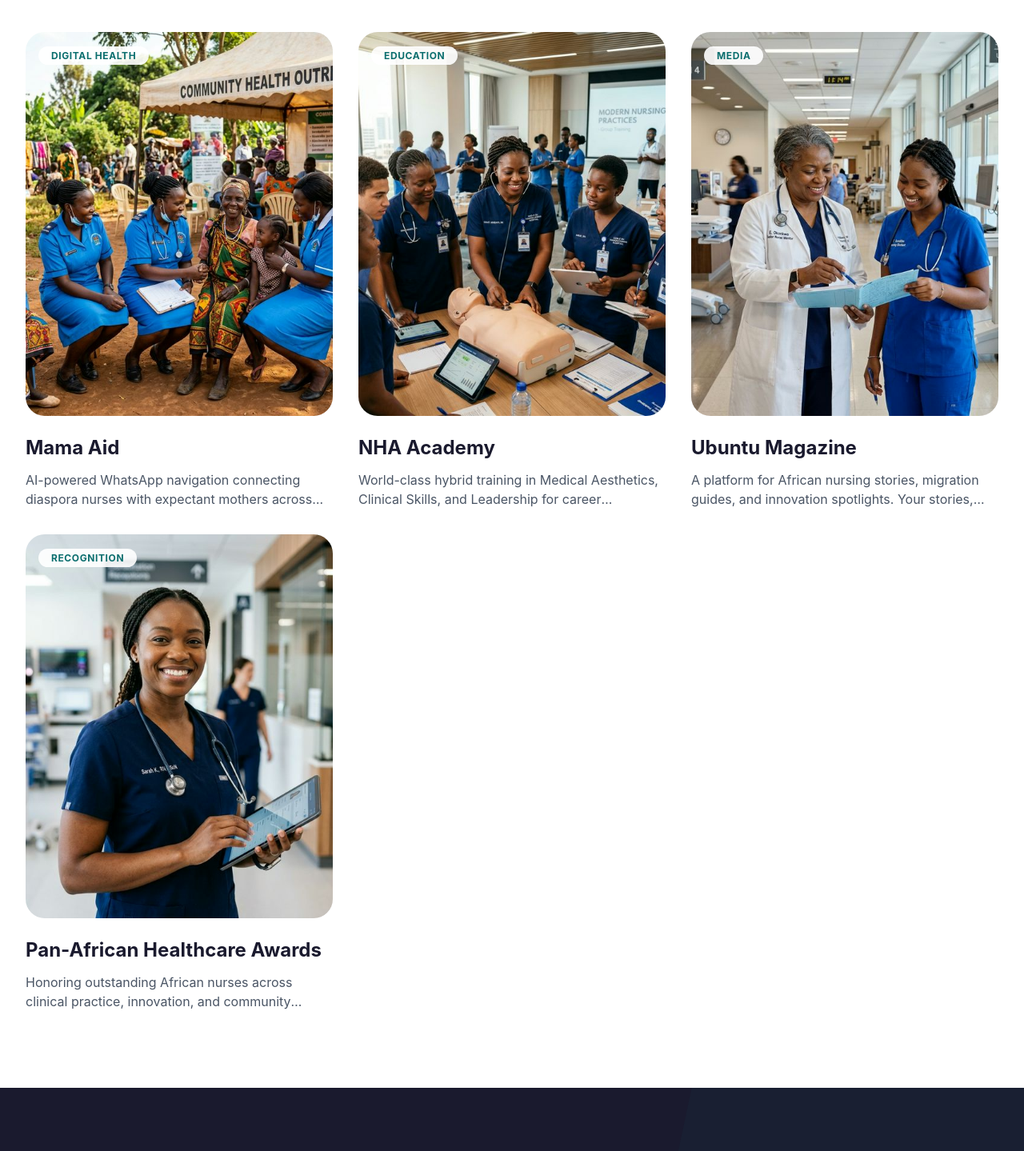
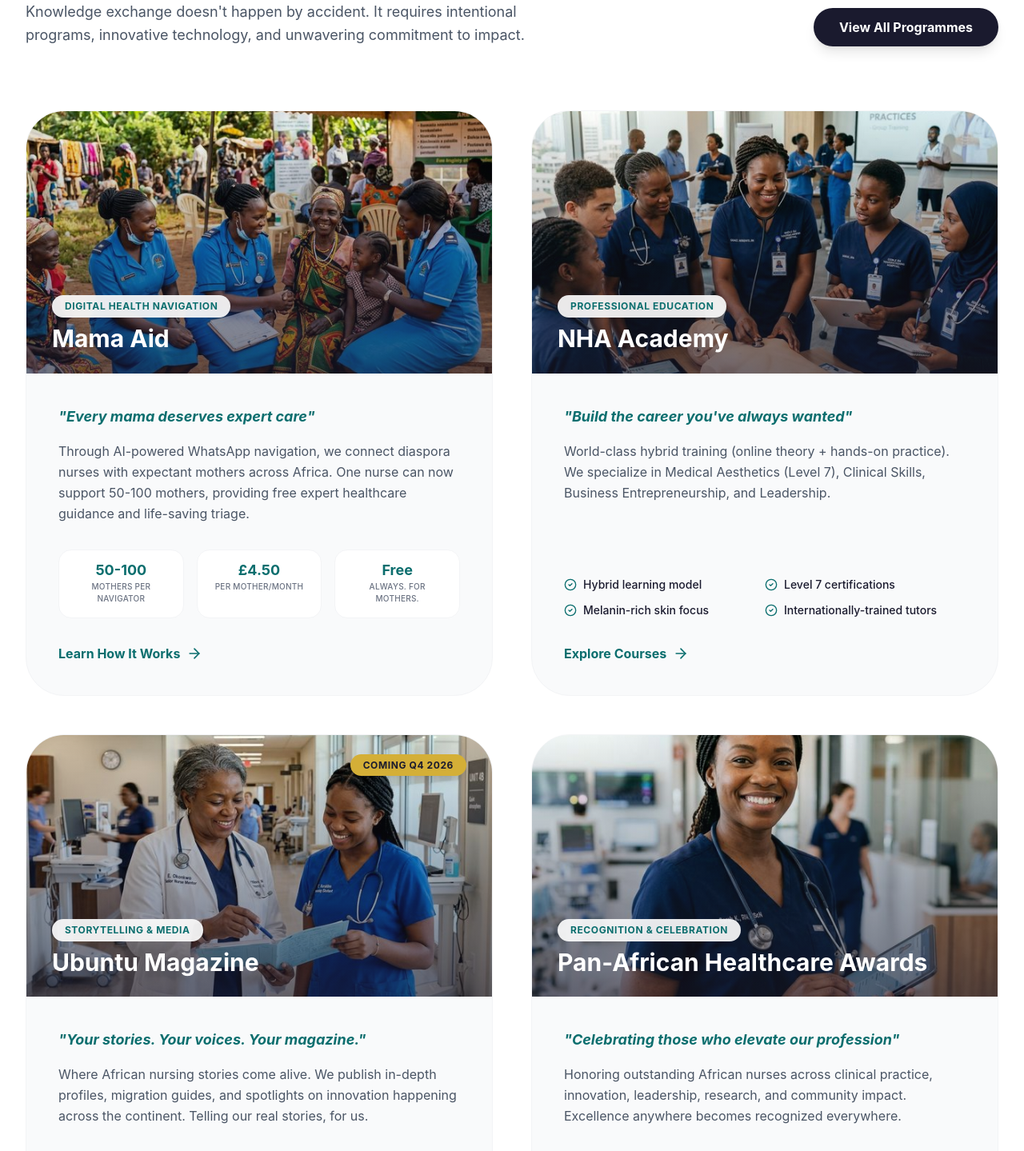
Before and after one commit to cloud9n/nurse-hub-africa, a React (Vite) app: page / in a window 1280 px wide. Shown: the part 3920-5359 px from the top of the page at 80% size. Built offline with nearby package versions, Linux system fonts and the light colour scheme.

Commit message:
update: gallery, storyies

```diff
--- a/src/constants.ts
+++ b/src/constants.ts
@@ -55,30 +55,56 @@ export const PROGRAMMES: Programme[] = [
   {
     id: 'mama-aid',
     title: 'Mama Aid',
-    description: 'AI-powered WhatsApp navigation connecting diaspora nurses with expectant mothers across Africa for expert healthcare guidance.',
+    tagline: 'Every mama deserves expert care',
+    eyebrow: 'DIGITAL HEALTH NAVIGATION',
+    description: 'Through AI-powered WhatsApp navigation, we connect diaspora nurses with expectant mothers across Africa. One nurse can now support 50-100 mothers, providing free expert healthcare guidance and life-saving triage.',
     category: 'Digital Health',
     image: '/assets/images/community_outreach.png',
+    stats: [
+      { label: 'mothers per navigator', value: '50-100' },
+      { label: 'per mother/month', value: '£4.50' },
+      { label: 'Always. For mothers.', value: 'Free' },
+    ],
   },
   {
     id: 'nha-academy',
     title: 'NHA Academy',
-    description: 'World-class hybrid training in Medical Aesthetics, Clinical Skills, and Leadership for career transformation.',
+    tagline: "Build the career you've always wanted",
+    eyebrow: 'PROFESSIONAL EDUCATION',
+    description: 'World-class hybrid training (online theory + hands-on practice). We specialize in Medical Aesthetics (Level 7), Clinical Skills, Business Entrepreneurship, and Leadership.',
     category: 'Education',
     image: '/assets/images/training_workshop.png',
+    features: [
+      'Hybrid learning model',
+      'Level 7 certifications',
+      'Melanin-rich skin focus',
+      'Internationally-trained tutors',
+    ],
   },
   {
     id: 'ubuntu-magazine',
     title: 'Ubuntu Magazine',
-    description: 'A platform for African nursing stories, migration guides, and innovation spotlights. Your stories, your voices.',
+    tagline: 'Your stories. Your voices. Your magazine.',
+    eyebrow: 'STORYTELLING & MEDIA',
+    description: 'Where African nursing stories come alive. We publish in-depth profiles, migration guides, and spotlights on innovation happening across the continent. Telling our real stories, for us.',
     category: 'Media',
     image: '/assets/images/mentorship_nurse.png',
+    comingSoon: true,
   },
   {
     id: 'awards',
     title: 'Pan-African Healthcare Awards',
-    description: 'Honoring outstanding African nurses across clinical practice, innovation, and community impact.',
+    tagline: 'Celebrating those who elevate our profession',
+    eyebrow: 'RECOGNITION & CELEBRATION',
+    description: 'Honoring outstanding African nurses across clinical practice, innovation, leadership, research, and community impact. Excellence anywhere becomes recognized everywhere.',
     category: 'Recognition',
     image: '/assets/images/impact_nurse.png',
+    awardCategories: [
+      'Nurse of the Year',
+      'Innovation in Practice',
+      'Community Impact',
+      'Lifetime Achievement',
+    ],
   },
 ];
 
--- a/src/pages/Home.tsx
+++ b/src/pages/Home.tsx
@@ -151,22 +151,25 @@ const Home = () => {
       </section>
 
       {/* Programmes Preview */}
-      <section className="py-24 bg-white">
+      <section id="programmes" className="py-24 bg-white">
         <div className="max-w-7xl mx-auto px-4 sm:px-6 lg:px-8">
-          <div className="flex flex-col md:flex-row justify-between items-end mb-16 gap-6">
+          <div className="flex flex-col md:flex-row justify-between items-end mb-20 gap-6">
             <div className="max-w-2xl">
-              <h2 className="text-primary font-bold uppercase tracking-widest text-sm mb-4">What We Do</h2>
-              <h3 className="text-4xl md:text-5xl font-bold text-navy">Our Programmes</h3>
+              <h2 className="text-primary font-bold uppercase tracking-widest text-sm mb-4">How We're Transforming African Healthcare</h2>
+              <h3 className="text-4xl md:text-5xl font-bold text-navy mb-6">Our Programmes</h3>
+              <p className="text-gray-600 text-lg leading-relaxed">
+                Knowledge exchange doesn't happen by accident. It requires intentional programs, innovative technology, and unwavering commitment to impact.
+              </p>
             </div>
             <Link
               to="/programmes"
-              className="bg-navy text-white px-8 py-3 rounded-full font-bold hover:bg-primary transition-all"
+              className="bg-navy text-white px-8 py-3 rounded-full font-bold hover:bg-primary transition-all shadow-lg"
             >
               View All Programmes
             </Link>
           </div>
 
-          <div className="grid grid-cols-1 md:grid-cols-3 gap-8">
+          <div className="grid grid-cols-1 lg:grid-cols-2 gap-12">
             {PROGRAMMES.map((prog, index) => (
               <motion.div
                 key={prog.id}
@@ -174,26 +177,85 @@ const Home = () => {
                 whileInView={{ opacity: 1, y: 0 }}
                 viewport={{ once: true }}
                 transition={{ delay: index * 0.1 }}
-                className="group cursor-pointer"
+                className="group flex flex-col bg-warm-white rounded-[3rem] overflow-hidden border border-gray-100 hover:shadow-2xl transition-all duration-500"
               >
-                <div className="relative aspect-[4/5] rounded-3xl overflow-hidden mb-6">
+                <div className="relative aspect-video overflow-hidden">
                   <img
                     src={prog.image}
                     alt={prog.title}
-                    className="w-full h-full object-cover group-hover:scale-110 transition-transform duration-500"
-                    referrerPolicy="no-referrer"
+                    className="w-full h-full object-cover group-hover:scale-105 transition-transform duration-700"
                   />
-                  <div className="absolute inset-0 bg-gradient-to-t from-navy/80 via-transparent to-transparent opacity-0 group-hover:opacity-100 transition-opacity"></div>
-                  <div className="absolute top-4 left-4">
-                    <span className="bg-white/90 backdrop-blur-md text-primary px-4 py-1 rounded-full text-xs font-bold uppercase tracking-wider">
-                      {prog.category}
+                  <div className="absolute inset-0 bg-gradient-to-t from-navy/60 to-transparent"></div>
+                  <div className="absolute bottom-6 left-8">
+                    <span className="bg-white/90 backdrop-blur-md text-primary px-4 py-1.5 rounded-full text-xs font-bold uppercase tracking-wider mb-2 inline-block">
+                      {prog.eyebrow}
                     </span>
+                    <h4 className="text-3xl font-bold text-white leading-tight">
+                      {prog.title}
+                    </h4>
+                  </div>
+                  {prog.comingSoon && (
+                    <div className="absolute top-6 right-8">
+                      <span className="bg-gold text-navy px-4 py-1.5 rounded-full text-xs font-bold uppercase tracking-wider shadow-lg">
+                        Coming Q4 2026
+                      </span>
+                    </div>
+                  )}
+                </div>
+
+                <div className="p-10 flex-1 flex flex-col">
+                  <p className="text-primary font-bold text-lg mb-4 italic">
+                    "{prog.tagline}"
+                  </p>
+                  <p className="text-gray-600 mb-8 leading-relaxed">
+                    {prog.description}
+                  </p>
+
+                  {/* Program-Specific Content */}
+                  <div className="mt-auto">
+                    {prog.stats && (
+                      <div className="grid grid-cols-3 gap-4 mb-8">
+                        {prog.stats.map((stat) => (
+                          <div key={stat.label} className="bg-white p-4 rounded-2xl border border-gray-100 text-center">
+                            <p className="text-primary font-bold text-lg leading-none mb-1">{stat.value}</p>
+                            <p className="text-[10px] text-gray-500 uppercase tracking-wide font-medium">{stat.label}</p>
+                          </div>
+                        ))}
+                      </div>
+                    )}
+
+                    {prog.features && (
+                      <div className="grid grid-cols-2 gap-y-3 mb-8">
+                        {prog.features.map((feature) => (
+                          <div key={feature} className="flex items-center space-x-2 text-sm text-navy font-medium">
+                            <CheckCircle2 className="w-4 h-4 text-primary shrink-0" />
+                            <span>{feature}</span>
+                          </div>
+                        ))}
+                      </div>
+                    )}
+
+                    {prog.awardCategories && (
+                      <div className="flex flex-wrap gap-2 mb-8">
+                        {prog.awardCategories.map((cat) => (
+                          <span key={cat} className="bg-navy/5 text-navy/70 px-3 py-1 rounded-lg text-[10px] font-bold uppercase tracking-wider border border-navy/10">
+                            {cat}
+                          </span>
+                        ))}
+                      </div>
+                    )}
+
+                    <Link
+                      to={`/programmes/${prog.id}`}
+                      className="inline-flex items-center text-primary font-bold hover:underline group/link"
+                    >
+                      {prog.id === 'ubuntu-magazine' ? 'Subscribe for Launch' :
+                       prog.id === 'awards' ? 'View Awards' :
+                       prog.id === 'nha-academy' ? 'Explore Courses' : 'Learn How It Works'}
+                      <ArrowRight className="ml-2 w-5 h-5 group-hover/link:translate-x-1 transition-transform" />
+                    </Link>
                   </div>
                 </div>
-                <h4 className="text-2xl font-bold text-navy mb-3 group-hover:text-primary transition-colors">
-                  {prog.title}
-                </h4>
-                <p className="text-gray-600 line-clamp-2">{prog.description}</p>
               </motion.div>
             ))}
           </div>
--- a/src/types.ts
+++ b/src/types.ts
@@ -20,9 +20,15 @@ export interface Value {
 export interface Programme {
   id: string;
   title: string;
+  tagline: string;
   description: string;
-  category: 'Training' | 'Mentorship' | 'Outreach' | 'Innovation';
+  eyebrow: string;
+  category: string;
   image: string;
+  stats?: { label: string; value: string }[];
+  features?: string[];
+  awardCategories?: string[];
+  comingSoon?: boolean;
 }
 
 export interface Testimonial {
```
Also changed, not shown: src/components/Navbar.tsx (+9 -5 lines).
